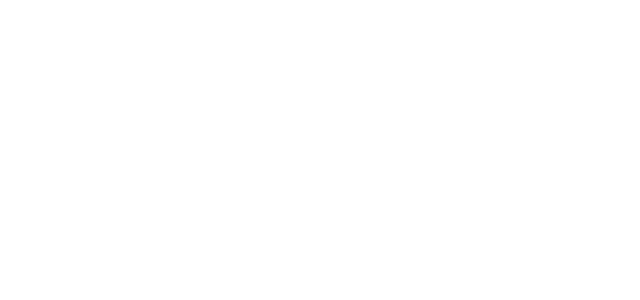
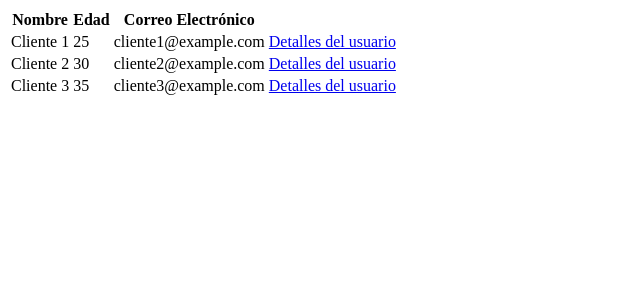
Before and after one commit to KendallMadrigal557/CroAlquileres, a Vue app in the folder app/: page /user in a window 1280 px wide. Before the commit this address had no page. Shown: the top 300 px of the page, without its empty margins (0-640 px from the left). Built offline with nearby package versions, Linux system fonts and the light colour scheme.

Commit message:
crear componentes de usuario

```diff
--- /dev/null
+++ b/app/src/components/User/CreateUser.vue
@@ -0,0 +1,56 @@
+<template>
+    <div>
+      <h2>Crear Usuario</h2>
+      <form @submit="crearUsuario">
+        <div>
+          <label for="nombre">Nombre:</label>
+          <input type="text" id="nombre" v-model="nuevoUsuario.nombre" required>
+        </div>
+        <div>
+          <label for="correo">Correo Electrónico:</label>
+          <input type="email" id="correo" v-model="nuevoUsuario.correo" required>
+        </div>
+        <div>
+          <label for="contrasena">Contraseña:</label>
+          <input type="password" id="contrasena" v-model="nuevoUsuario.contrasena" required>
+        </div>
+        <button type="submit">Crear</button>
+      </form>
+    </div>
+  </template>
+
+  <script>
+  //import createUserService from "services/users"
+  export default {
+    data() {
+      return {
+        nuevoUsuario: {
+          nombre: '',
+          correo: '',
+          contrasena: ''
+        }
+      };
+    },
+    methods: {
+      crearUsuario() {
+        // Aquí puedes agregar la lógica para enviar los datos del nuevo usuario al servidor
+        // por ejemplo, utilizando una API o una solicitud HTTP
+        console.log('Nuevo usuario:', this.nuevoUsuario);
+
+        // Luego puedes restablecer el formulario
+        this.nuevoUsuario = {
+          nombre: '',
+          correo: '',
+          contrasena: ''
+        };
+
+        // createUserService(contrasena, correo, nombre) {
+
+
+       // }
+
+
+      }
+    }
+  };
+  </script>
--- /dev/null
+++ b/app/src/components/User/DetailUser.vue
@@ -0,0 +1,16 @@
+<template>
+    <div>
+        <h1>Jefferson</h1>
+        <h2>Lopez Porras</h2>
+    </div>
+</template>
+
+<script>
+    export default {
+
+    }
+</script>
+
+<style lang="scss" scoped>
+
+</style>
--- /dev/null
+++ b/app/src/components/User/ListUser.vue
@@ -0,0 +1,35 @@
+<template>
+    <div>
+      <table>
+        <thead>
+          <tr>
+            <th>Nombre</th>
+            <th>Edad</th>
+            <th>Correo Electrónico</th>
+          </tr>
+        </thead>
+        <tbody>
+          <tr v-for="cliente in clientes" :key="cliente.id">
+            <td>{{ cliente.nombre }}</td>
+            <td>{{ cliente.edad }}</td>
+            <td>{{ cliente.correo }}</td>
+            <td><router-link to="/detail-user" class="login-button">Detalles del usuario</router-link></td>
+          </tr>
+        </tbody>
+      </table>
+    </div>
+  </template>
+
+  <script>
+  export default {
+    data() {
+      return {
+        clientes: [
+          { id: 1, nombre: 'Cliente 1', edad: 25, correo: 'cliente1@example.com' },
+          { id: 2, nombre: 'Cliente 2', edad: 30, correo: 'cliente2@example.com' },
+          { id: 3, nombre: 'Cliente 3', edad: 35, correo: 'cliente3@example.com' },
+        ]
+      };
+    }
+  };
+  </script>
--- a/app/src/pages/Login/LoginPage.vue
+++ b/app/src/pages/Login/LoginPage.vue
@@ -15,6 +15,10 @@
         <div class="form-group">
           <button type="submit" class="login-button">Inciar sesión</button>
         </div>
+        <label for="username" class="form-label">No tiene cuenta?</label>
+        <div class="form-group">
+          <button @click="redirectPage" type="submit" class="login-button">Crear Cuenta</button>
+        </div>
       </form>
       <div v-if="error" class="error">{{ error }}</div>
     </div>
@@ -23,6 +27,7 @@
 
 <script>
 import NavBar from '../navbar.vue'
+import router from '@/router/router';
 export default {
   data() {
     return {
@@ -32,6 +37,9 @@
     };
   },
   methods: {
+    redirectPage(){
+      router.push('/create-user');
+    },
     login() {
 
       if (!this.username || !this.password) {
@@ -51,7 +59,6 @@
 </script>
 
 <style scoped>
-
 .main-container {
   position: relative;
 }
--- /dev/null
+++ b/app/src/pages/User/UserPage.vue
@@ -0,0 +1,19 @@
+<template>
+    <div>
+        <ListUser></ListUser>
+    </div>
+</template>
+
+<script>
+import ListUser from '@/components/User/ListUser.vue';
+    export default {
+        components : {
+            ListUser
+        }
+
+    }
+</script>
+
+<style lang="scss" scoped>
+
+</style>
--- a/app/src/pages/navbar.vue
+++ b/app/src/pages/navbar.vue
@@ -7,6 +7,7 @@
         <div class="text">Side Menu</div>
         <ul>
             <li class="active"><a href="#">Dashboard</a></li>
+            <li><router-link to="/user" class="login-button">Users</router-link></li>
             <li>
                 <a href="#" class="feat-btn">Features
                     <span class="fas fa-caret-down first"></span>
--- a/app/src/router/router.js
+++ b/app/src/router/router.js
@@ -4,11 +4,17 @@
 
 import CardDepartment from '@/pages/Department/DepartmentPage.vue'
 import frontPage from "@/pages/frontPage.vue"
+import UserPage from "@/pages/User/UserPage.vue"
+import DetailUser from "@/components/User/DetailUser.vue"
+import CreateUserVue from '@/components/User/CreateUser.vue';
 
 const routes = [
   { path: '/', component: frontPage },
   { path: '/login', component: LoginPageVue },
   { path: '/department', component: CardDepartment },
+  { path: '/user', component: UserPage },
+  { path: '/detail-user', component: DetailUser },
+  { path: '/create-user', component: CreateUserVue },
 ];
 
 const router = createRouter({
```
Also changed, not shown: app/src/components/Department/DetailsDepartment.vue (added, +15 -0 lines), app/src/services/user.service.js (added). Lines whose indentation alone changed are shown as unchanged.
